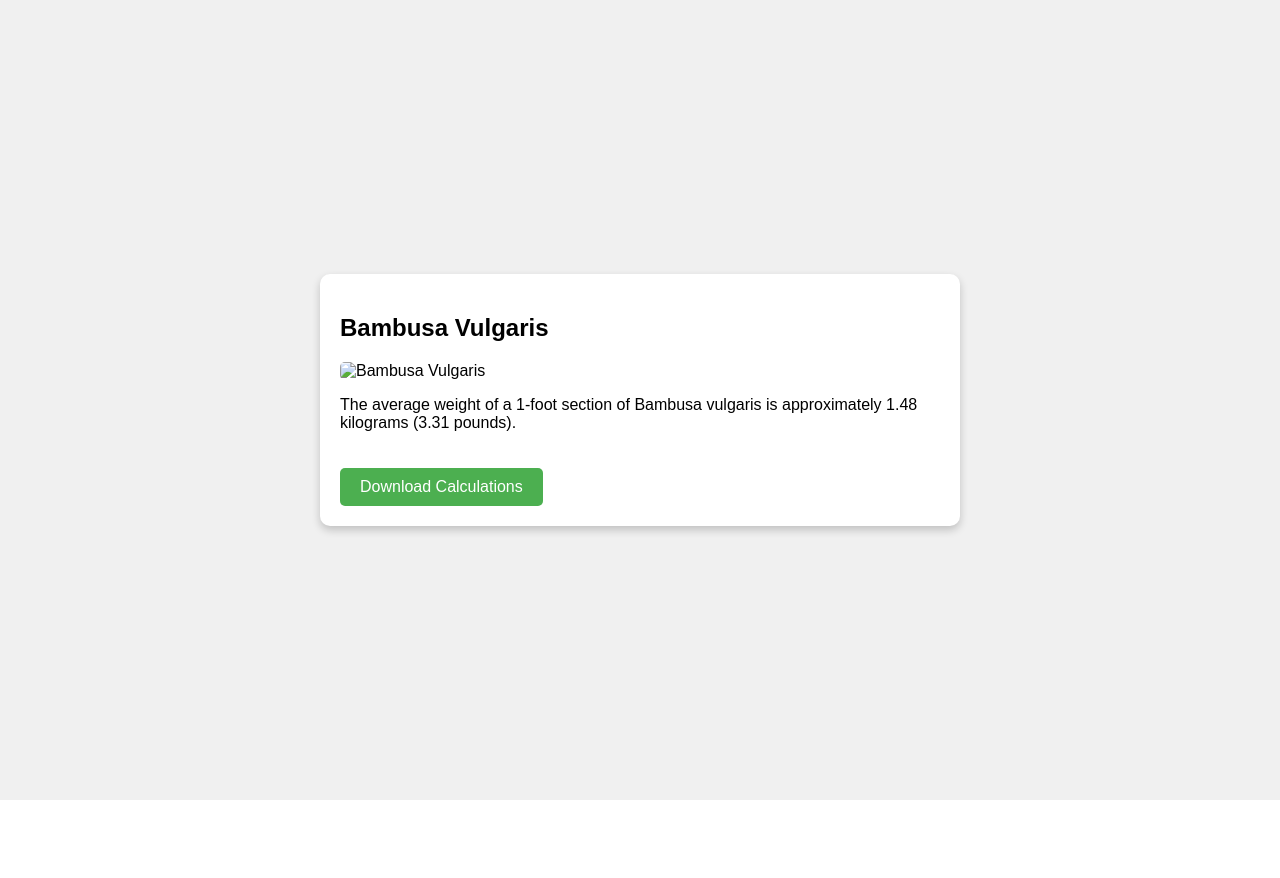
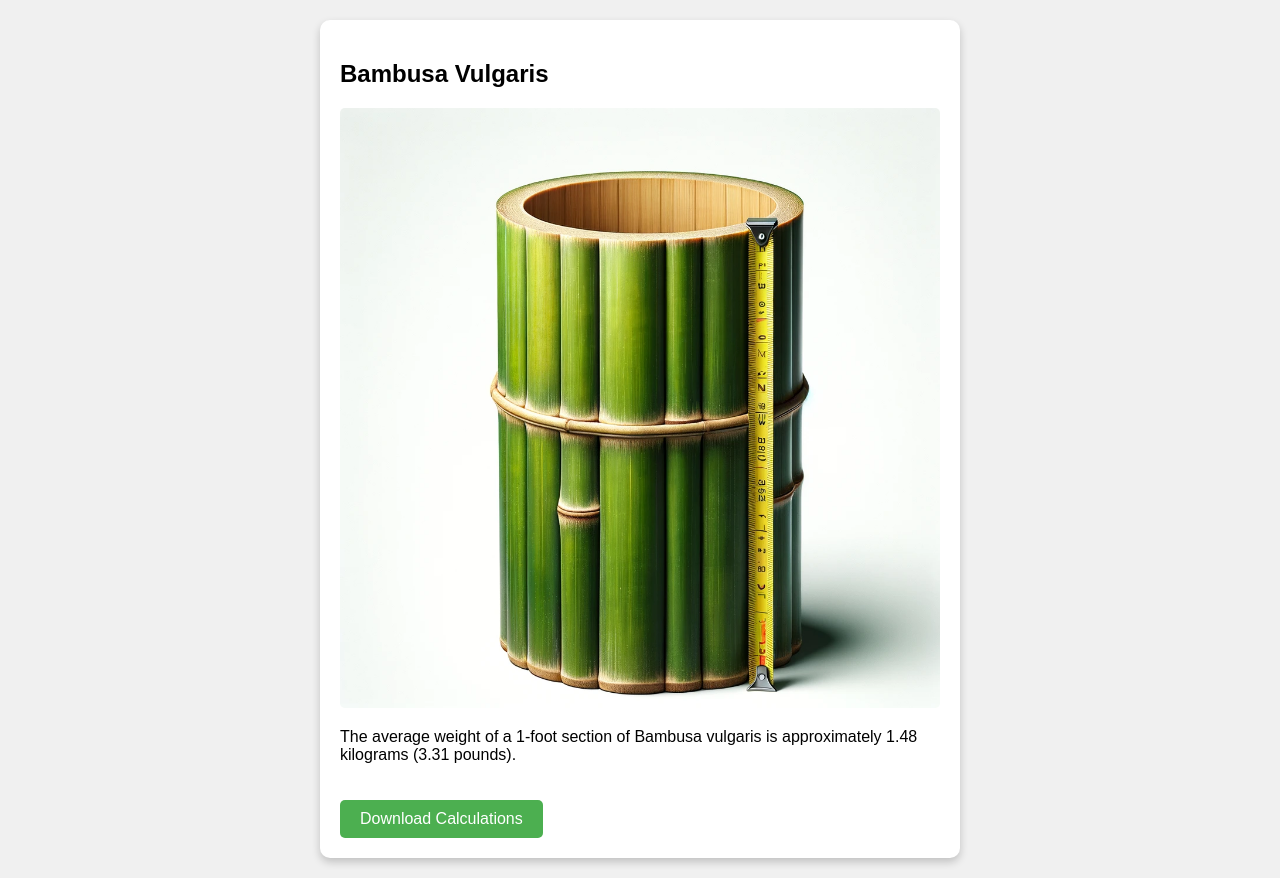
Before and after one commit to gladstone28/WEIGHT-OF-BAMBOO, a plain HTML site: page index.html in a window 1280 px wide. Before the commit the page ends 800 px from the top, so only its background shows below. Drawn offline with Linux system fonts and the light colour scheme.

Commit message:
add image of 1ft bamboo and modified index.html to show it.

```diff
--- a/index.html
+++ b/index.html
@@ -12,7 +12,7 @@
     <main>
         <section class="card">
             <h1>Bambusa Vulgaris</h1>
-            <img src="bamboo-image.jpg" alt="Bambusa Vulgaris" class="responsive-image">
+            <img src="bamboo-image.jpg.webp" alt="Bambusa Vulgaris" class="responsive-image">
             <p>The average weight of a 1-foot section of Bambusa vulgaris is approximately 1.48 kilograms (3.31 pounds).</p>
             <a href="average-weight.pdf" download="BambusaVulgaris-Resources" class="download-button">Download Calculations</a>
         </section>
```
Also changed, not shown: bamboo-image.jpg.webp (added).
